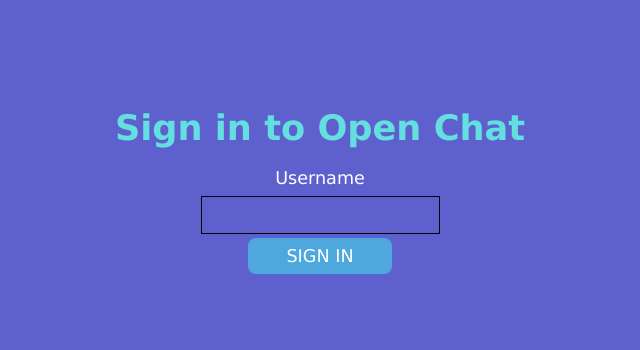
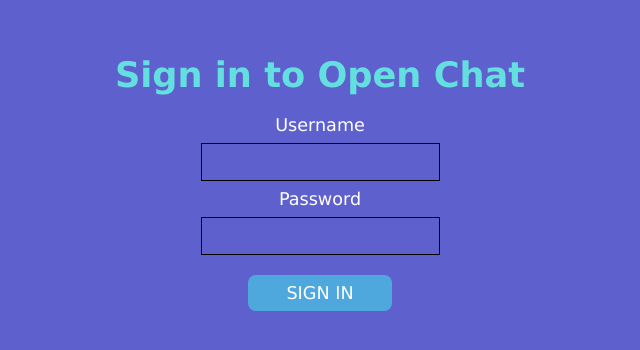
Before and after one commit to eduardpeters/epn-messaging-frontend, a React (Vite) app: page /login in a window 1280 px wide. Shown: the part 218-568 px from the top of the page, without its empty margins (320-960 px from the left). Built offline with nearby package versions, Linux system fonts and the light colour scheme; no server answers.

Commit message:
Complete login form

```diff
--- a/src/components/Login.tsx
+++ b/src/components/Login.tsx
@@ -4,13 +4,15 @@ import '../styles/Login.css';
 
 const Login = () => {
     const USERNAME_MIN_LENGTH = 6;
+    const PASSWORD_MIN_LENGTH = 6;
     const navigate = useNavigate();
-    const [userName, setUserName] = useState('');
+    const [username, setUsername] = useState('');
+    const [password, setPassword] = useState('');
 
     const handleSubmit = (e: React.FormEvent) => {
         e.preventDefault();
-        if (userName.length > USERNAME_MIN_LENGTH) {
-            localStorage.setItem('userName', userName);
+        if (username.length > USERNAME_MIN_LENGTH) {
+            localStorage.setItem('userName', username);
             navigate('/chat');
         }
     };
@@ -25,8 +27,18 @@ const Login = () => {
                 name="username"
                 id="username"
                 className="login__input"
-                value={userName}
-                onChange={(e) => setUserName(e.target.value)}
+                value={username}
+                onChange={(e) => setUsername(e.target.value)}
+            />
+            <label className="login__label" htmlFor="password">Password</label>
+            <input
+                type="password"
+                minLength={PASSWORD_MIN_LENGTH}
+                name="password"
+                id="password"
+                className="login__input"
+                value={password}
+                onChange={(e) => setPassword(e.target.value)}
             />
             <button className="login__button">SIGN IN</button>
         </form>
--- a/src/styles/Login.css
+++ b/src/styles/Login.css
@@ -3,6 +3,7 @@
     background-color: #4EA8DE;
     border-radius: 0.5rem;
     cursor: pointer;
+    margin: 1rem;
     padding: 0.5rem;
     text-align: center;
     width: 10%;
```
